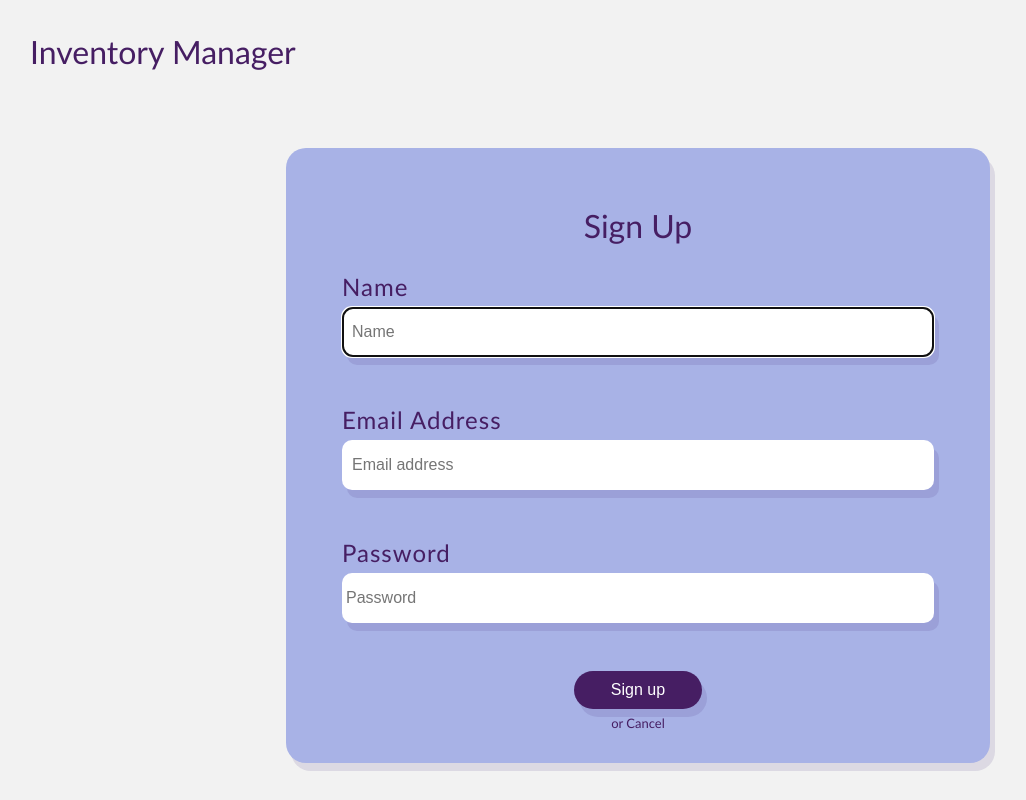
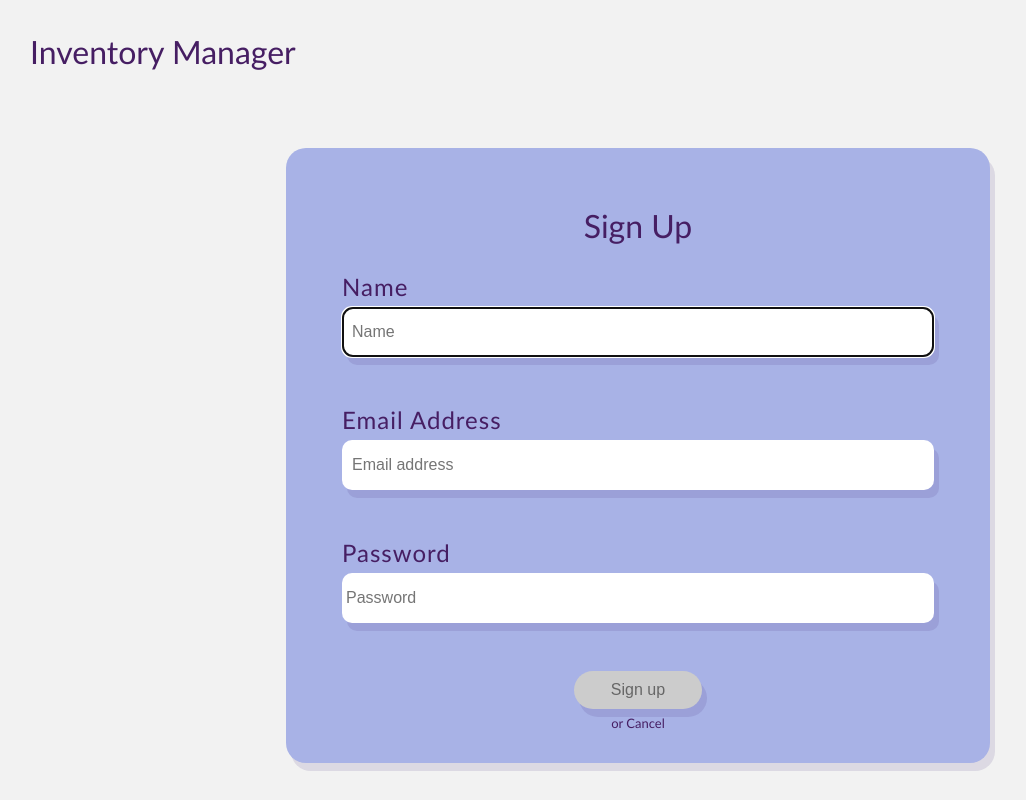
Before and after one commit to abby11a/university, a Next.js app in the folder test-app/: page /auth/signup in a window 1280 px wide. Shown: the whole page, without its empty margins (2-1028 px from the left). Built offline with nearby package versions, Linux system fonts and the light colour scheme.

Commit message:
Minor improvements

```diff
--- a/test-app/package.json
+++ b/test-app/package.json
@@ -12,6 +12,7 @@
     "test:e2e": "cypress run"
   },
   "dependencies": {
+    "express-validator": "^7.0.1",
     "next": "^14.1.0",
     "next-auth": "^4.20.1",
     "next-superjson": "0.0.4",
--- a/test-app/src/pages/api/login.ts
+++ b/test-app/src/pages/api/login.ts
@@ -13,7 +13,6 @@ export default async function handler(req: NextApiRequest, res: NextApiResponse)
             res.status(405).send({ message: 'Only POST requests allowed' });
             return;
         }
-        console.log(req.body)
         const user = await prisma.user.findFirst({
             where: {
                 email: req.body.email,
--- a/test-app/src/styles/auth.module.css
+++ b/test-app/src/styles/auth.module.css
@@ -57,6 +57,12 @@
     box-shadow: 5px 8px #3a20751f;
 }
 
+.button:disabled,
+.button[disabled]{
+  background-color: #cccccc;
+  color: #666666;
+}
+
 .option {
 	display: block;
     text-align: center;
```
Also changed, not shown: 1 other file (tests, documents, lock files or other folders).
